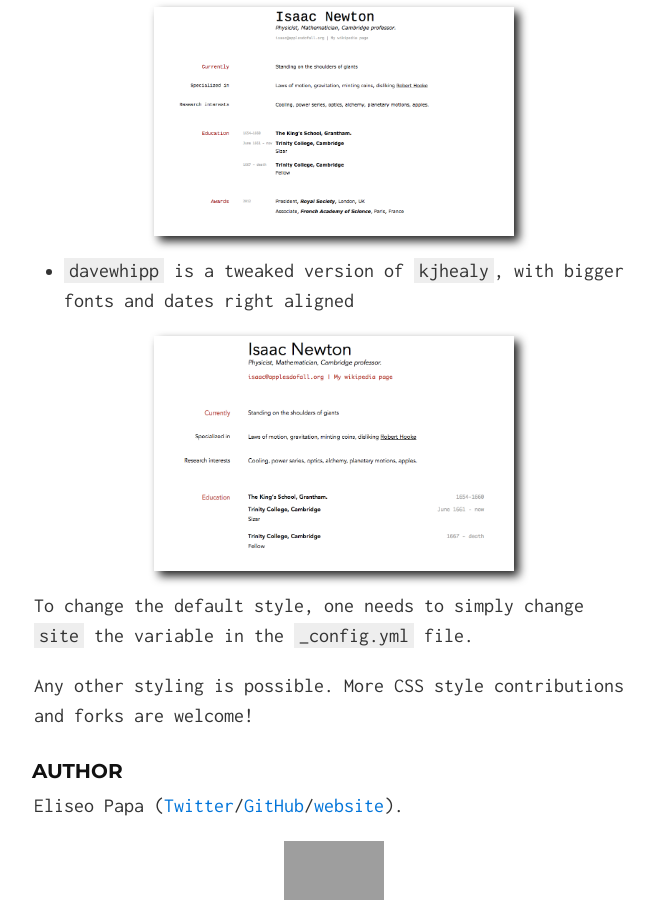
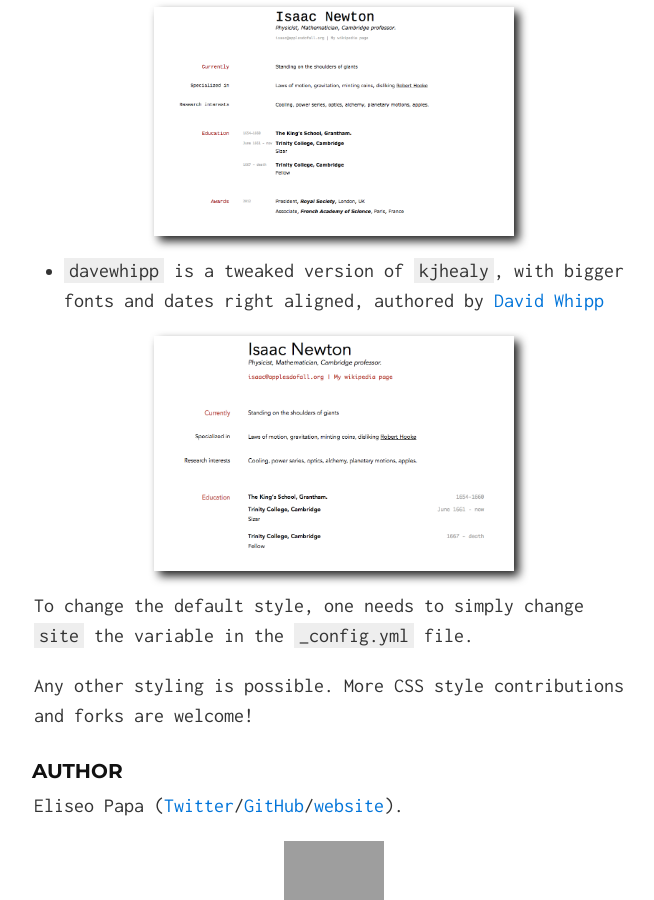
Before and after one commit to elipapa/markdown-cv, a Jekyll site: the page built from index.md, in a window 1280 px wide and 900 px high, scrolled down 3630 px, cut to the strip 0-900 px from the top of the window. Shown: the whole strip, without its empty margins (306-960 px from the left). Built offline with Jekyll 4.4.1, drawn with Linux system fonts in a browser that asks for light colours; grey boxes are pictures that could not be loaded.

Commit message:
attribution

```diff
--- a/index.md
+++ b/index.md
@@ -60,7 +60,8 @@ template](https://github.com/kjhealy/kjh-vita)
 
 <img src="img/styles/kjhealy.png" style="width: 60%; -webkit-filter: drop-shadow(5px 5px 5px #222); filter: drop-shadow(5px 5px 5px #222);" >
 
-- `davewhipp` is a tweaked version of `kjhealy`, with bigger fonts and dates right aligned
+- `davewhipp` is a tweaked version of `kjhealy`, with bigger fonts and dates
+  right aligned, authored by [David Whipp](https://davewhipp.github.io/markdown-cv/)
 
 <img src="img/styles/davewhipp.png" style="width: 60%; -webkit-filter: drop-shadow(5px 5px 5px #222); filter: drop-shadow(5px 5px 5px #222);" >
 
```
